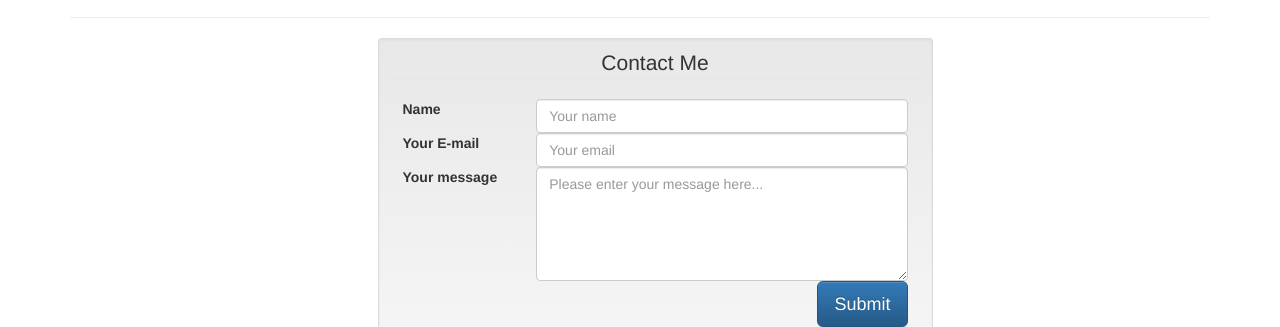
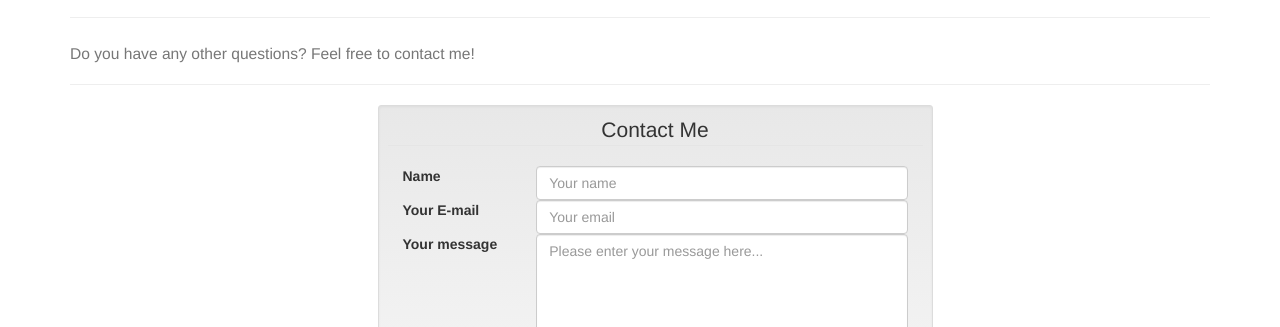
Before and after one commit to kmj4875/newbio, a plain HTML site: page sns.html in a window 1280 px wide. Shown: the part 773-1100 px from the top of the page. Drawn offline with nearby package versions, Linux system fonts and the light colour scheme.

Commit message:
Update sns.html

```diff
--- a/sns.html
+++ b/sns.html
@@ -103,6 +103,8 @@ img {
 </div>
 </div>
      <hr>
+       	<h3><small>Do you have any other questions? Feel free to contact me! </small></h3>
+       	<hr>
       <!-- Modals; Edit with care -->
  <form action="//formspree.io/kymn4875@gmail.com" method="POST">
 <div class="container">
```
